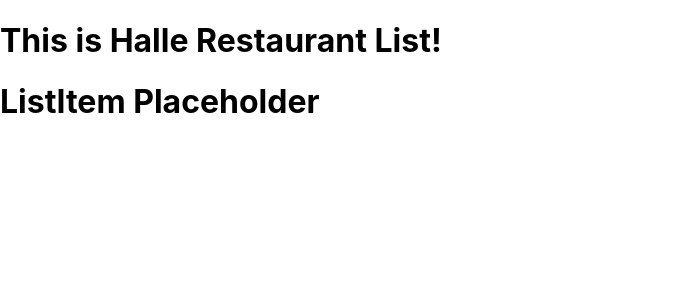
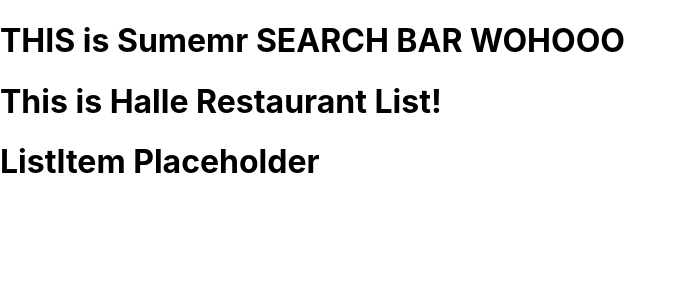
Before and after one commit to smcgrogan/food-finder, a React (Create React App) app: page / in a window 1280 px wide. Shown: the top 300 px of the page, without its empty margins (0-686 px from the left). Built offline with nearby package versions, Linux system fonts and the light colour scheme.

Commit message:
Added SearchBar.jsx and imported to App.js

```diff
--- a/src/App.js
+++ b/src/App.js
@@ -1,10 +1,12 @@
 import logo from "./logo.svg";
 import "./App.css";
 import RestaurantList from "./components/RestaurantList.jsx";
+import SearchBar from "./components/SearchBar.jsx";
 
 function App() {
   return (
     <div>
+      <SearchBar title="Sumemr" />
       <RestaurantList title="Halle" />
     </div>
   );
--- /dev/null
+++ b/src/components/SearchBar.jsx
@@ -0,0 +1,5 @@
+import { React } from "react";
+export default function SearchBar(props) {
+  const { title } = props;
+  return <h1> THIS is {title} SEARCH BAR WOHOOO</h1>;
+}
```
